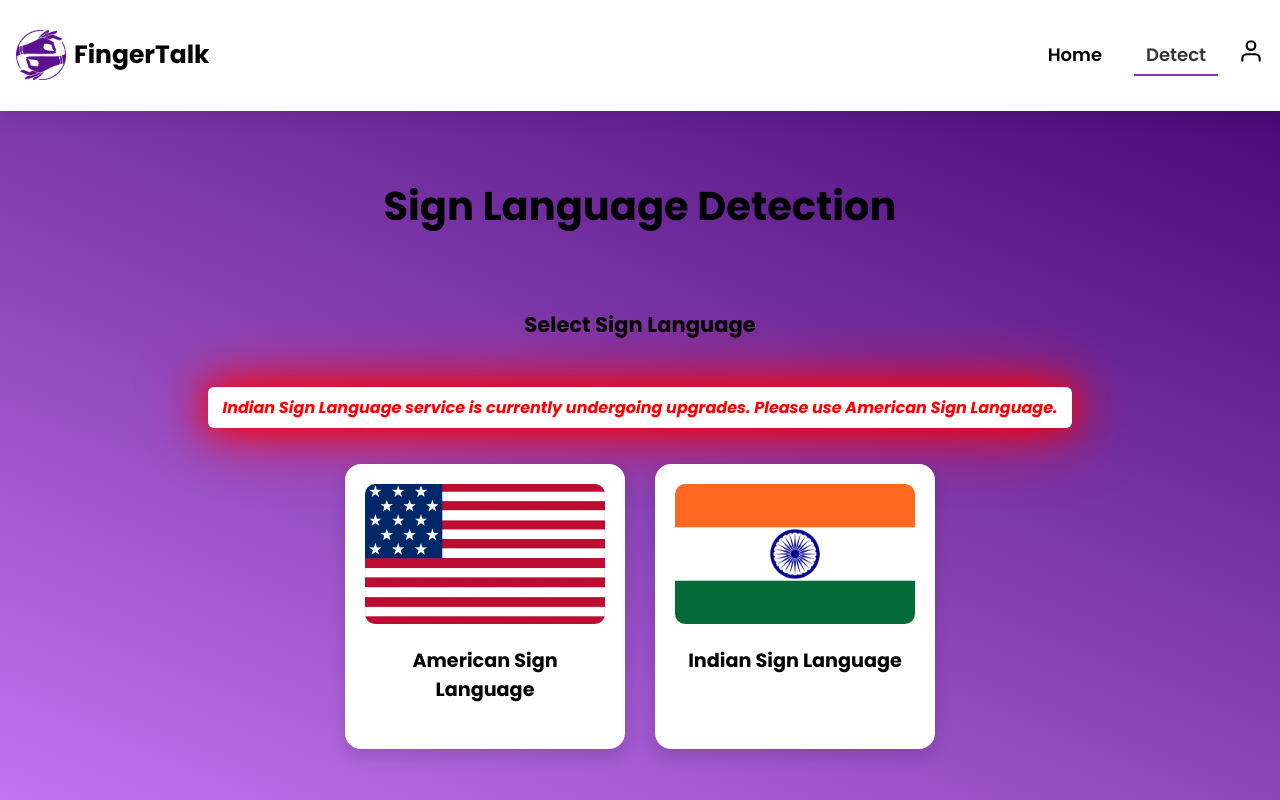
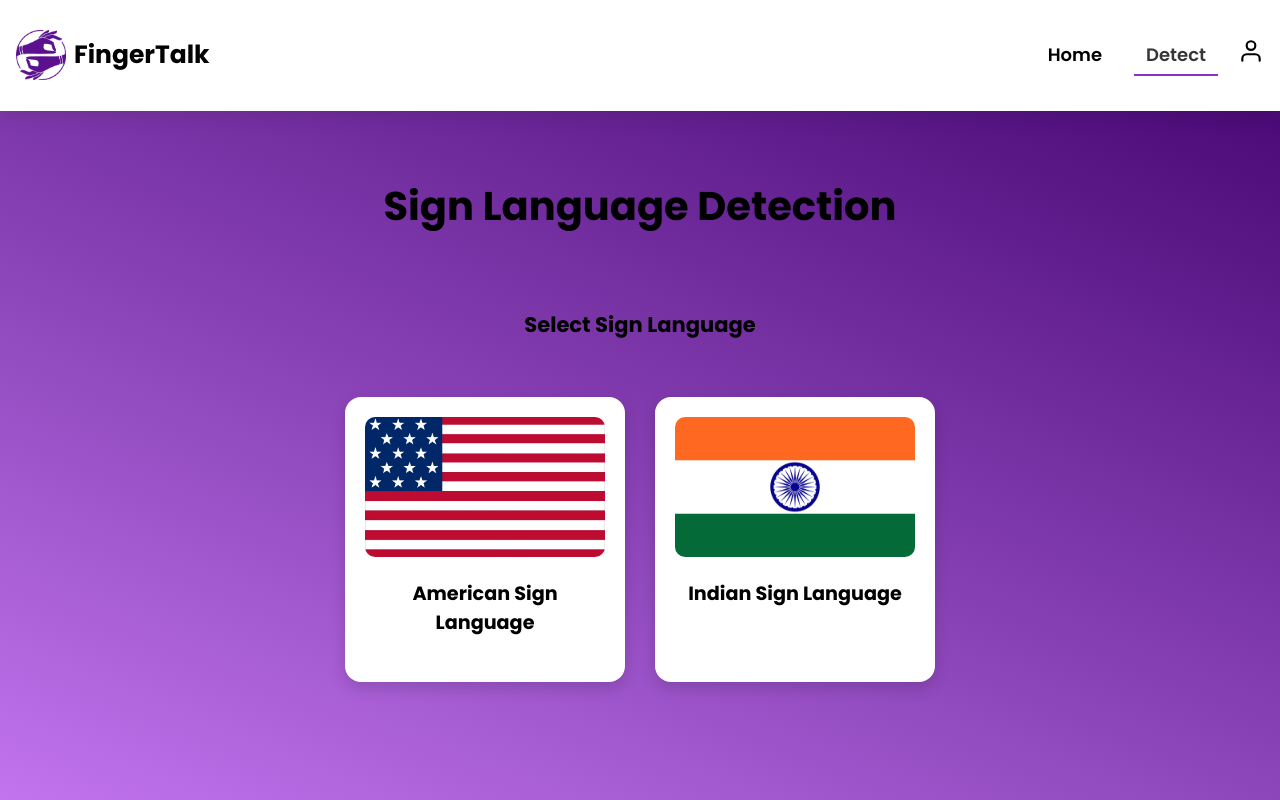
Before and after one commit to Viraj1923/sign-react-app, a React (Create React App) app: page /detect in a window 1280 px wide. Shown: the top 800 px of the page. Built offline with nearby package versions, Linux system fonts and the light colour scheme; no server answers; sample sign-in values are in the browser's storage.

Commit message:
Update LanguageSelector.jsx

```diff
--- a/src/pages/detect/LanguageSelector.jsx
+++ b/src/pages/detect/LanguageSelector.jsx
@@ -4,9 +4,7 @@ import "./LanguageSelector.css"; // Create this for styling
 const LanguageSelector = ({ onSelect }) => (
   <div className="selection-container">
     <h3>Select Sign Language</h3>
-    <label className="maintenance-notice">
-        Indian Sign Language service is currently undergoing upgrades. Please use American Sign Language.
-    </label>
+
     <div className="card-container">
       {/* American Sign Language */}
       <div className="lang-card" onClick={() => onSelect("asl")}>
```
